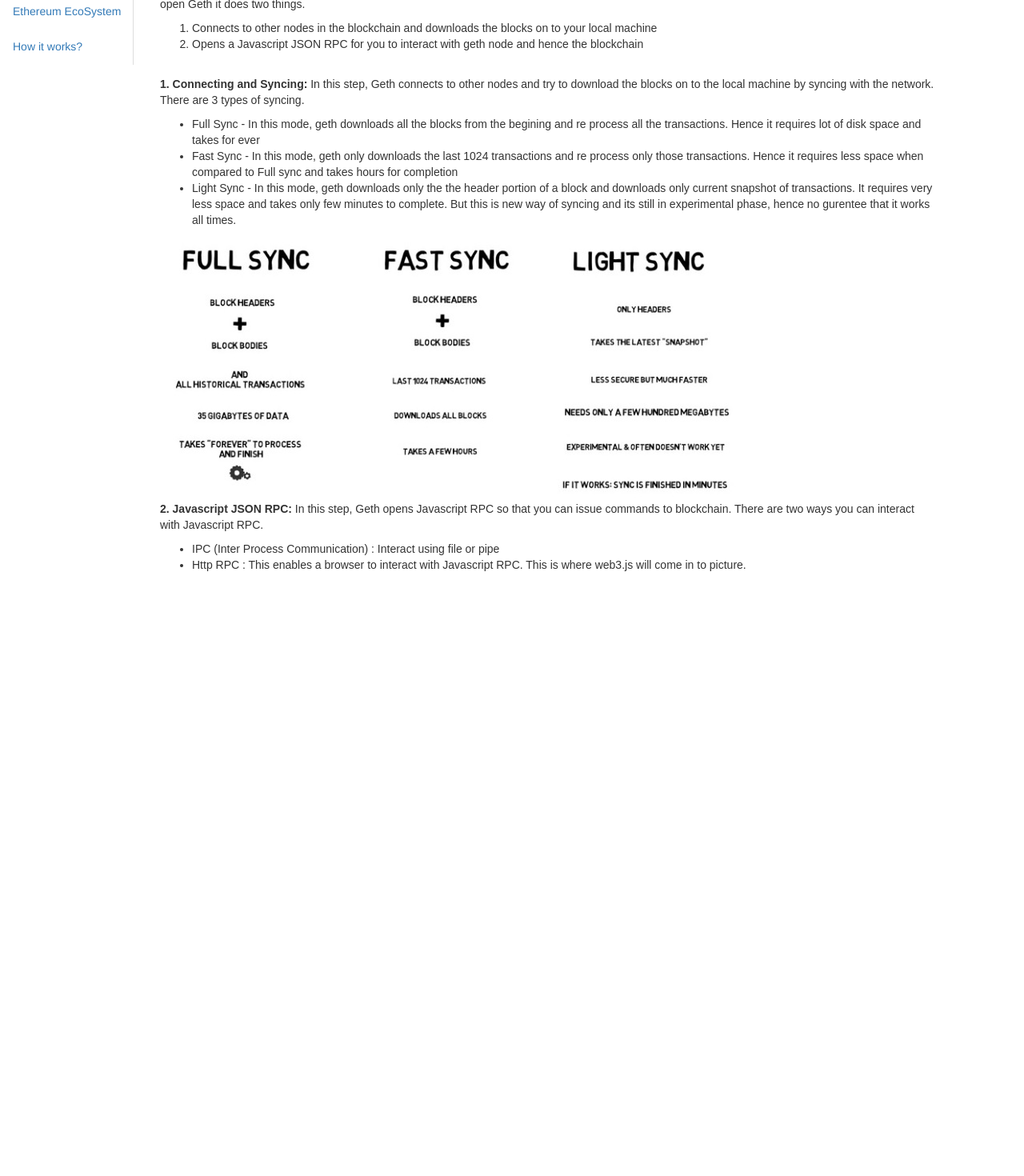
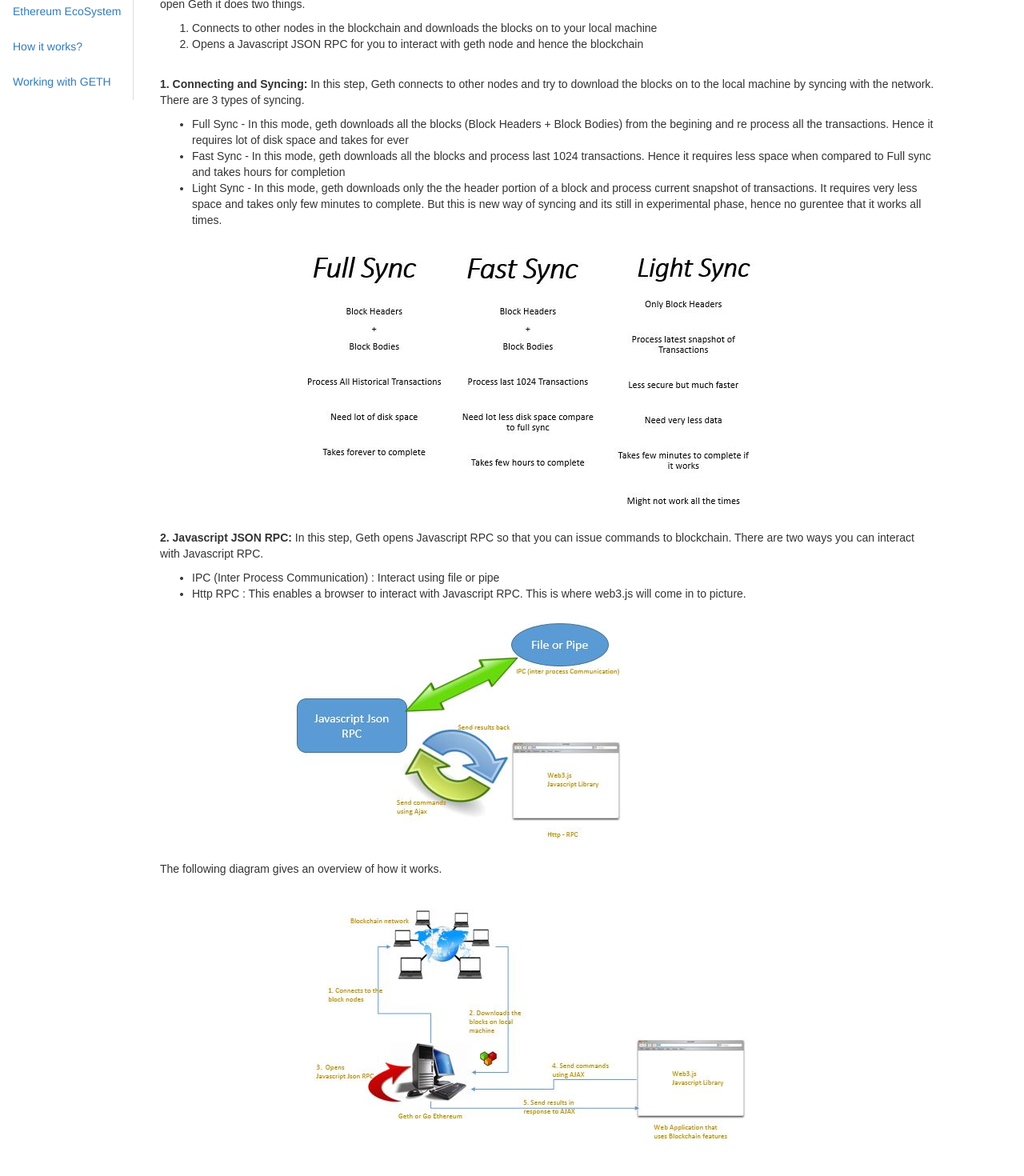
Before and after one commit to nagakedari/tutorial, an Angular app: page /howitworks in a window 1280 px wide. Shown: the part 186-1656 px from the top of the page at 80% size. Before the commit the page ends 952 px from the top, so only its background shows below. Built offline with nearby package versions, Linux system fonts and the light colour scheme.

Commit message:
Comitting the latest changes

```diff
--- a/src/app/app.module.ts
+++ b/src/app/app.module.ts
@@ -10,6 +10,7 @@ import { TypesofblockchainComponent } from './typesofblockchain/typesofblockchai
 import { IntroductionComponent } from './introduction/introduction.component';
 import { ChaptersComponent } from './chapters/chapters.component';
 import { HowitworksComponent } from './howitworks/howitworks.component';
+import { GethComponent } from './geth/geth.component';
 // import { AppSettings } from './settings/settings.component';
 
 
@@ -21,7 +22,8 @@ import { HowitworksComponent } from './howitworks/howitworks.component';
     TypesofblockchainComponent,
     IntroductionComponent,
     ChaptersComponent,
-    HowitworksComponent
+    HowitworksComponent,
+    GethComponent
   ],
   imports: [
     routes,
--- a/src/app/chapters/chapters.component.ts
+++ b/src/app/chapters/chapters.component.ts
@@ -14,7 +14,8 @@ export class ChaptersComponent implements OnInit {
         {name : " Introduction", path : "intro"},
         {name : " What is Blockchain", path : "blockchain"},
         {name : " Ethereum EcoSystem", path : "eco"},
-        {name : " How it works?", path : "howitworks"}
+        {name : " How it works?", path : "howitworks"},
+        {name : " Working with GETH", path : "geth"}
     ];
   }
 
--- a/src/app/howitworks/howitworks.component.css
+++ b/src/app/howitworks/howitworks.component.css
@@ -0,0 +1,3 @@
+img {
+    padding-left: 160px;
+}
--- a/src/app/howitworks/howitworks.component.html
+++ b/src/app/howitworks/howitworks.component.html
@@ -12,11 +12,11 @@
   <b>1. Connecting and Syncing: </b> In this step, Geth connects to other nodes and try to download the blocks on to the local machine by syncing with the network. There are 3 types of syncing.
 </p>
 <ul>
-  <li>Full Sync - In this mode, geth downloads all the blocks from the begining and re process all the transactions. Hence it requires lot of disk space and takes for ever</li>
-  <li>Fast Sync - In this mode, geth only downloads the last 1024 transactions and re process only those transactions. Hence it requires less space when compared to Full sync and takes hours for completion</li>
-  <li>Light Sync - In this mode, geth downloads only the the header portion of a block and downloads only current snapshot of transactions. It requires very less space and takes only few minutes to complete. But this is new way of syncing and its still in experimental phase, hence no gurentee that it works all times.</li>
+  <li>Full Sync - In this mode, geth downloads all the blocks (Block Headers + Block Bodies) from the begining and re process all the transactions. Hence it requires lot of disk space and takes for ever</li>
+  <li>Fast Sync - In this mode, geth downloads all the blocks and process last 1024 transactions. Hence it requires less space when compared to Full sync and takes hours for completion</li>
+  <li>Light Sync - In this mode, geth downloads only the the header portion of a block and process current snapshot of transactions. It requires very less space and takes only few minutes to complete. But this is new way of syncing and its still in experimental phase, hence no gurentee that it works all times.</li>
 </ul>
-  <img src="../assets/images/types_of_sync.jpg">
+  <img src="../assets/howitworks/types_of_sync.jpg">
 <p>
   <b>2. Javascript JSON RPC: </b> In this step, Geth opens Javascript RPC so that you can issue commands to blockchain. There are two ways you can interact with Javascript RPC.
 </p>
@@ -24,5 +24,9 @@
   <li>IPC (Inter Process Communication) : Interact using file or pipe</li>
   <li>Http RPC : This enables a browser to interact with Javascript RPC. This is where web3.js will come in to picture.</li>
 </ul>
-
+    <img src="../assets/howitworks/Javascript_Json_Rpc.JPG">
+  <br />
+  <p>
+    The following diagram gives an overview of how it works.
+    <img src="../assets/howitworks/Overview.JPG">
 </div>
--- a/src/app/router/router.component.ts
+++ b/src/app/router/router.component.ts
@@ -6,6 +6,7 @@ import { IntroductionComponent } from '../introduction/introduction.component';
 import { EcosystemComponent } from '../ecosystem/ecosystem.component';
 import { BlockchainComponent } from '../blockchain/blockchain.component';
 import { HowitworksComponent } from '../howitworks/howitworks.component';
+import { GethComponent } from '../geth/geth.component';
 import { TypesofblockchainComponent } from '../typesofblockchain/typesofblockchain.component';
 
 
@@ -14,7 +15,8 @@ export const router : Routes = [
   {path: 'intro', component: IntroductionComponent },
   {path: 'eco', component: EcosystemComponent },
   {path: 'blockchain', component: BlockchainComponent },
-  {path: 'howitworks', component: HowitworksComponent }
+  {path: 'howitworks', component: HowitworksComponent },
+  {path: 'geth', component: GethComponent }
 ];
 
 export const routes : ModuleWithProviders  = RouterModule.forRoot (router);
```
Also changed, not shown: src/assets/images/types_of_sync.jpg (deleted).
